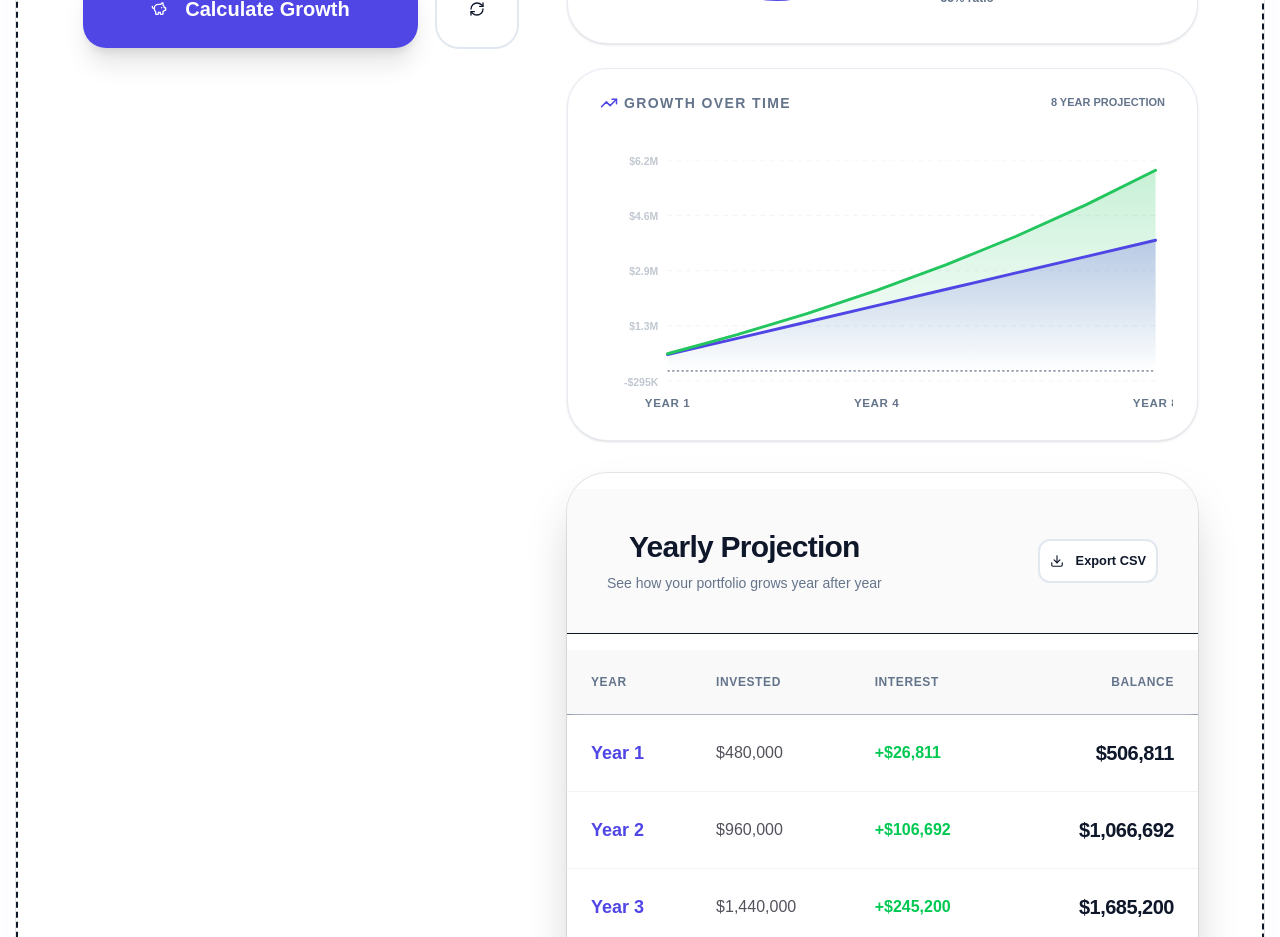
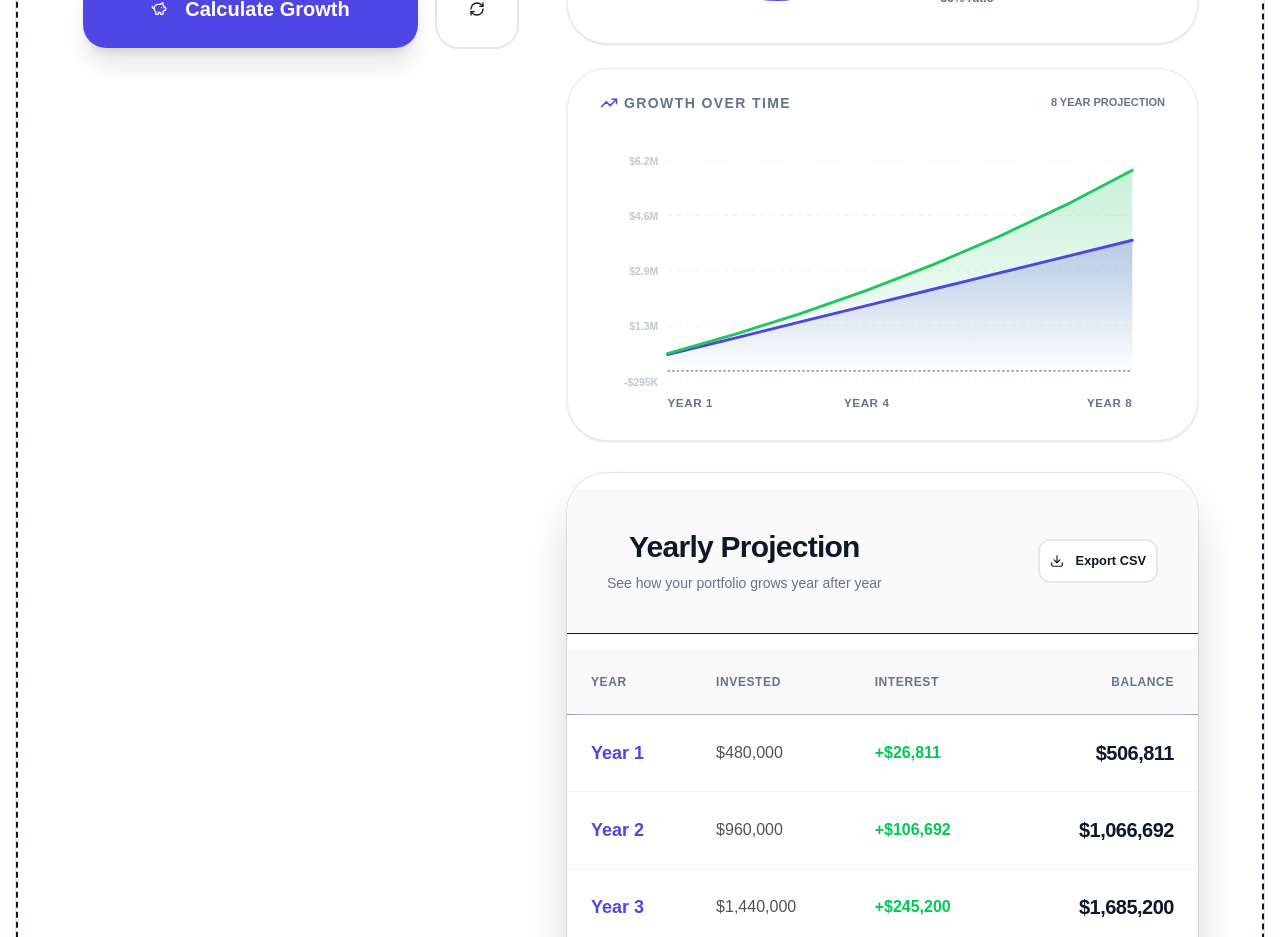
Before and after one commit to vaibhavdeshmukhdeveloper/the-utilify, a Next.js app: page /sip-calculator in a window 1280 px wide. Shown: the part 1040-1977 px from the top of the page. Built offline with nearby package versions, Linux system fonts and the light colour scheme.

Commit message:
fix: prevent X-axis year label cut off by adjusting alignment and right padding

```diff
--- a/src/components/CalculatorCharts.tsx
+++ b/src/components/CalculatorCharts.tsx
@@ -222,7 +222,7 @@
   const width = 500;
   const height = 240;
   const paddingLeft = 65; // increased padding for negative labels like -$100M
-  const paddingRight = 15;
+  const paddingRight = 35; // increased padding to ensure right-aligned X labels fit comfortably
   const paddingTop = 20;
   const paddingBottom = 30;
 
@@ -374,16 +374,17 @@
           )}
 
           {/* Year X labels */}
-          {breakdown.length > 0 && [0, Math.floor((totalYears - 1) / 2), totalYears - 1].map((yearIdx) => {
+          {breakdown.length > 0 && [0, Math.floor((totalYears - 1) / 2), totalYears - 1].map((yearIdx, idx, arr) => {
             if (yearIdx >= totalYears) return null;
             const yearItem = breakdown[yearIdx];
             const coord = getCoordinates(yearIdx, 0);
+            const anchor = idx === 0 ? "start" : idx === arr.length - 1 ? "end" : "middle";
             return (
               <text
                 key={yearIdx}
                 x={coord.x}
                 y={height - 8}
-                textAnchor="middle"
+                textAnchor={anchor}
                 fill="var(--muted-foreground)"
                 className="font-black text-[10px] uppercase tracking-wider"
               >
```
